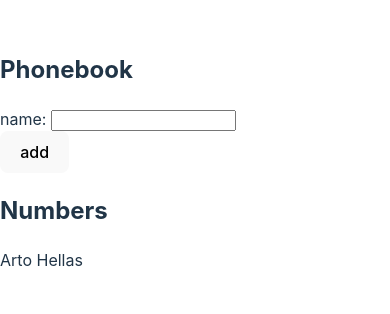
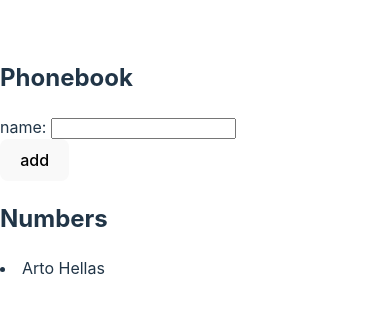
Before and after one commit to alexha11/FullStackUniversityOfHelsinki, a React (Vite) app in the folder part2/phonebook/: page / in a window 390 px wide. Shown: the part 262-576 px from the top of the page. Built offline with nearby package versions, Linux system fonts and the light colour scheme.

Commit message:
done Phonebook step1

```diff
--- a/part2/phonebook/src/App.jsx
+++ b/part2/phonebook/src/App.jsx
@@ -1,27 +1,37 @@
 import { useState } from 'react'
+
+const NameLists = ({nameList}) => {
+  return (
+    <li>{nameList.name}</li>
+  )
+}
 
 const App = () => {
   const [persons, setPersons] = useState([
     { name: 'Arto Hellas' }
   ])
   const [newName, setNewName] = useState('')
+
   const addName = (event) => {
     event.preventDefault()
     const nameObject = {
-      name: newName
+      name: newName,
+      id: persons.length + 1,
     }
     setPersons(persons.concat(nameObject))
+    //console.log(persons.name[0])
     setNewName('')
   }//Fix a little bit
 
   const handleNameChange = (event) => {
     setNewName(event.target.value)
+    console.log(newName)
   }
-  console.log(persons.name)
+  //console.log(persons.name)
   return (
     <div>
       <h2>Phonebook</h2>
-      <form onSubmit="addName">
+      <form onSubmit={addName}>
         <div>
           name: <input
             value={newName}
@@ -34,9 +44,7 @@ const App = () => {
       </form>
       <h2>Numbers</h2>
         {persons.map((person) => (
-          <p>
-            {person.name}
-          </p>
+          <NameLists key={person.id} nameList={person}/>
         ))}
     </div>
   )
```
